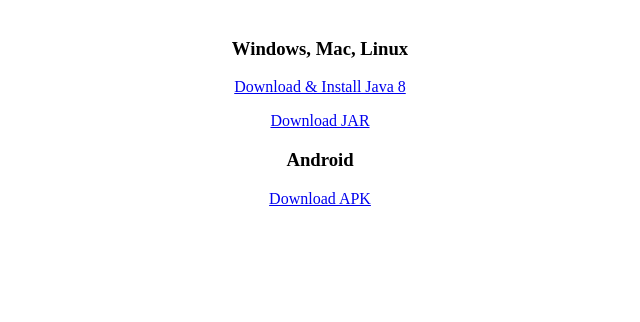
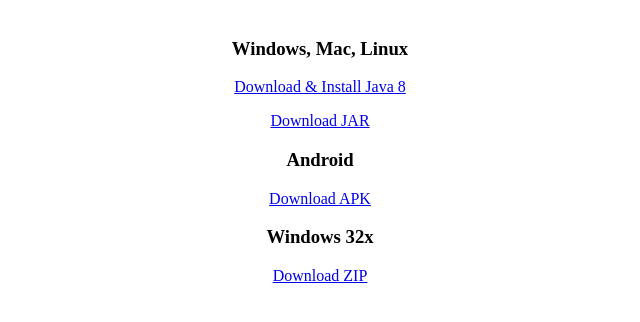
Before and after one commit to Aeo-Informatik/Space-Bombs, a plain HTML site: page index.html in a window 1280 px wide. Shown: the part 146-468 px from the top of the page, without its empty margins (320-960 px from the left). Drawn offline with Linux system fonts and the light colour scheme.

```diff
--- a/index.html
+++ b/index.html
@@ -31,10 +31,9 @@
     <h3 >Android</h3>
     <a href="https://github.com/Aeo-Informatik/Space-Bombs/blob/master/android/android-release.apk?raw=true" target="_blank">Download APK</a>
 
+    <h3>Windows 32x</h3>
+    <a href="https://drive.google.com/file/d/0B9KSdb1Zrns_bndXQUIxS1c5UlU/view?usp=sharing" target="_blank">Download ZIP</a>
     <!--
-    <h3>Windows 32x</h3>
-    <a href="https://github.com/Aeo-Informatik/Space-Bombs/blob/master/download/windows32-build.zip?raw=true" target="_blank">Download ZIP</a>
-
     <h3>Windows 64x</h3>
     <a href="https://github.com/Aeo-Informatik/Space-Bombs/blob/master/download/windows64-build.zip?raw=true" target="_blank">Download ZIP</a>
 
```
